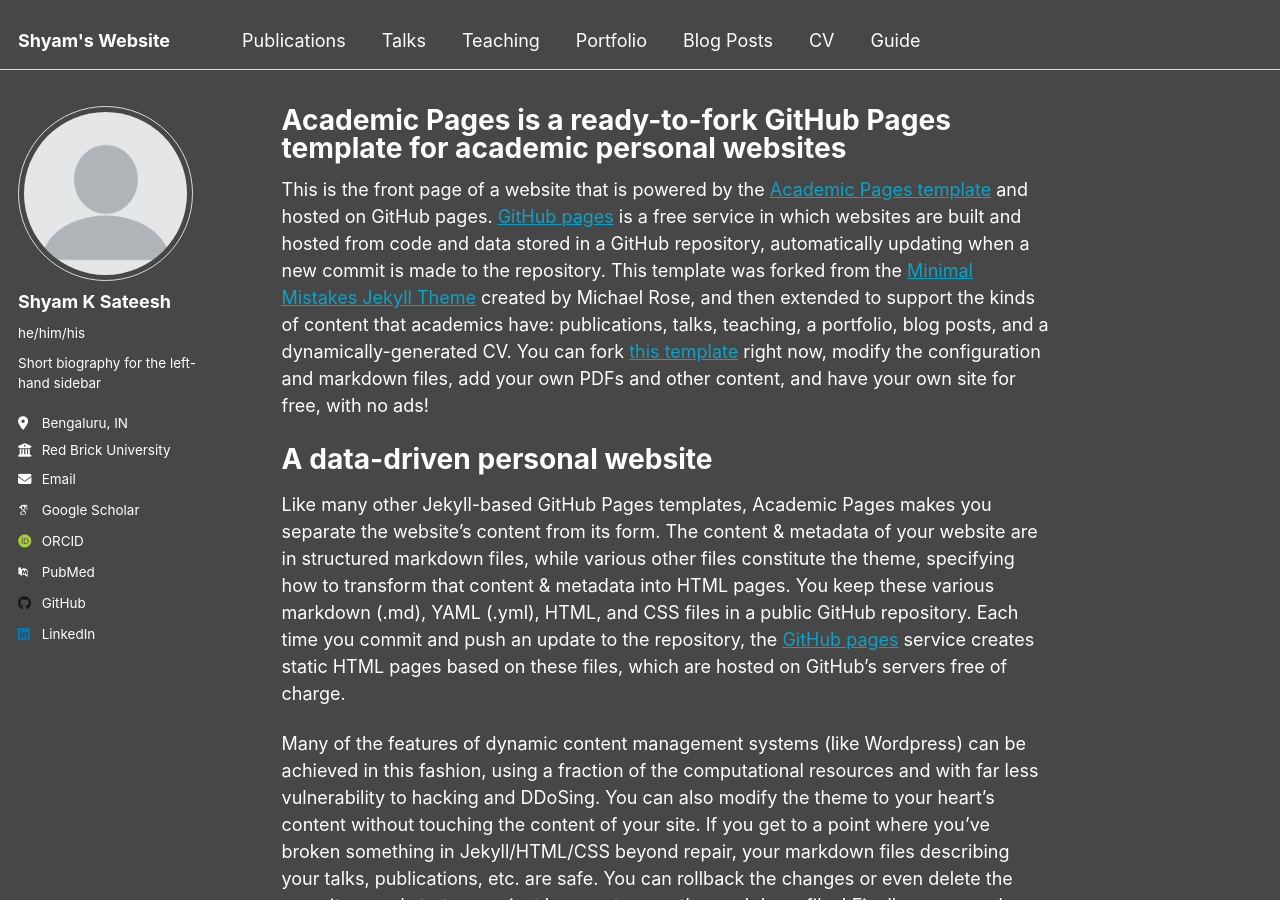
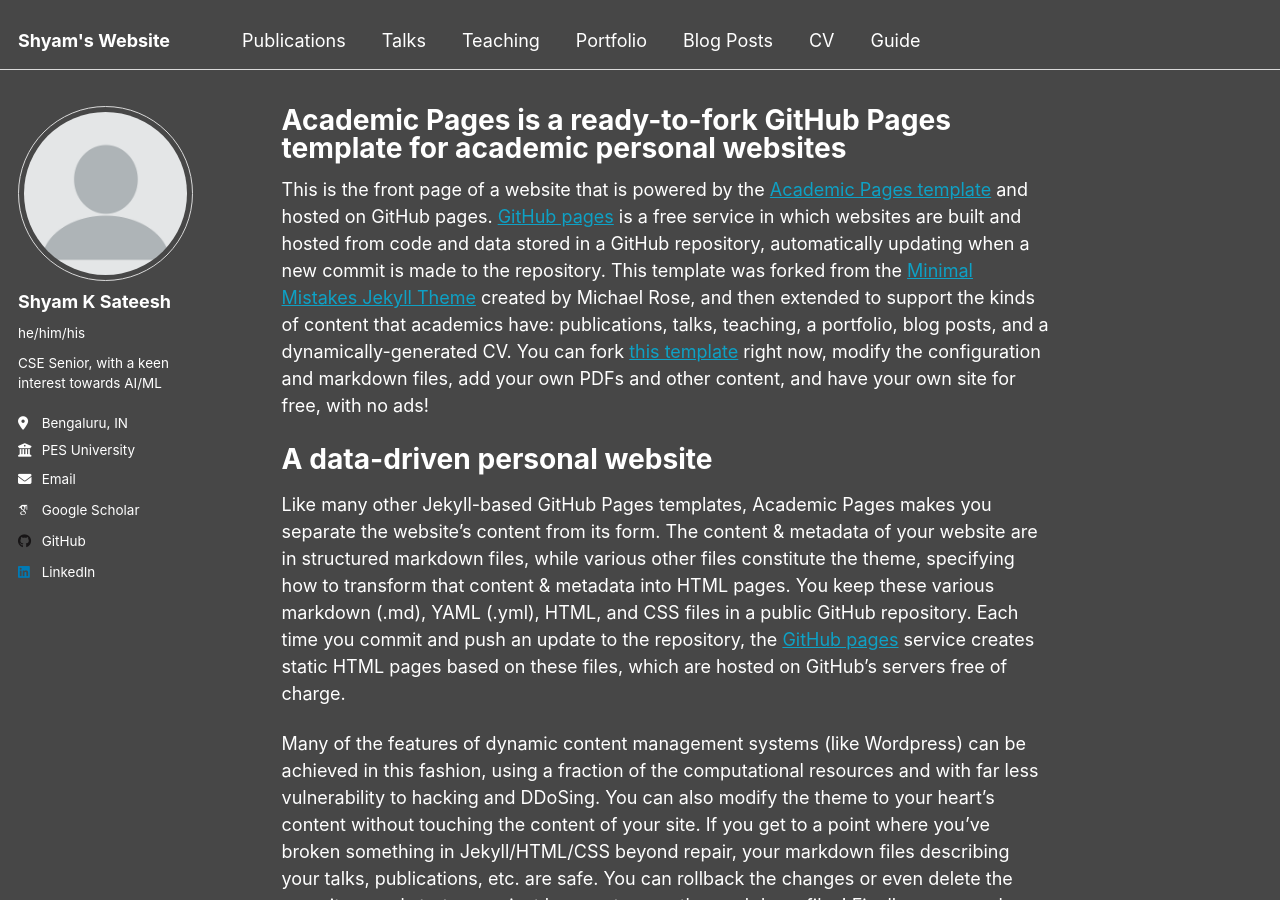
Before and after one commit to shyamksateesh/shyamksateesh.github.io, a Jekyll site: the page built from _pages/about.md, in a window 1280 px wide and 900 px high. Built offline with Jekyll 4.4.1, drawn with Linux system fonts in a browser that asks for light colours; some web fonts are replaced.

Commit message:
Update _config.yml

```diff
--- a/_config.yml
+++ b/_config.yml
@@ -25,19 +25,19 @@ author:
   avatar           : "profile.png"
   name             : "Shyam K Sateesh"
   pronouns         : "he/him/his"
-  bio              : "Short biography for the left-hand sidebar"
+  bio              : "CSE Senior, with a keen interest towards AI/ML"
   location         : "Bengaluru, IN"
-  employer         : "Red Brick University"
+  employer         : "PES University"
   uri              : # URL
   email            : "shyamksateesh@gmail.com"
 
   # Academic websites
   arxiv            : # URL - Update with the correct link to your profile
-  googlescholar    : "https://scholar.google.com/citations?user=PS_CX0AAAAAJ"
+  googlescholar    : "https://scholar.google.com/citations?user=2yxe-NgAAAAJ&hl=en"
   impactstory      : # URL
-  orcid            : "http://orcid.org/yourorcidurl"
+  orcid            : # URL
   semantic         : # URL
-  pubmed           : "https://www.ncbi.nlm.nih.gov/pubmed/?term=john+snow"
+  pubmed           : # URL
   researchgate     : # URL
   scopus           : # URL
 
```
